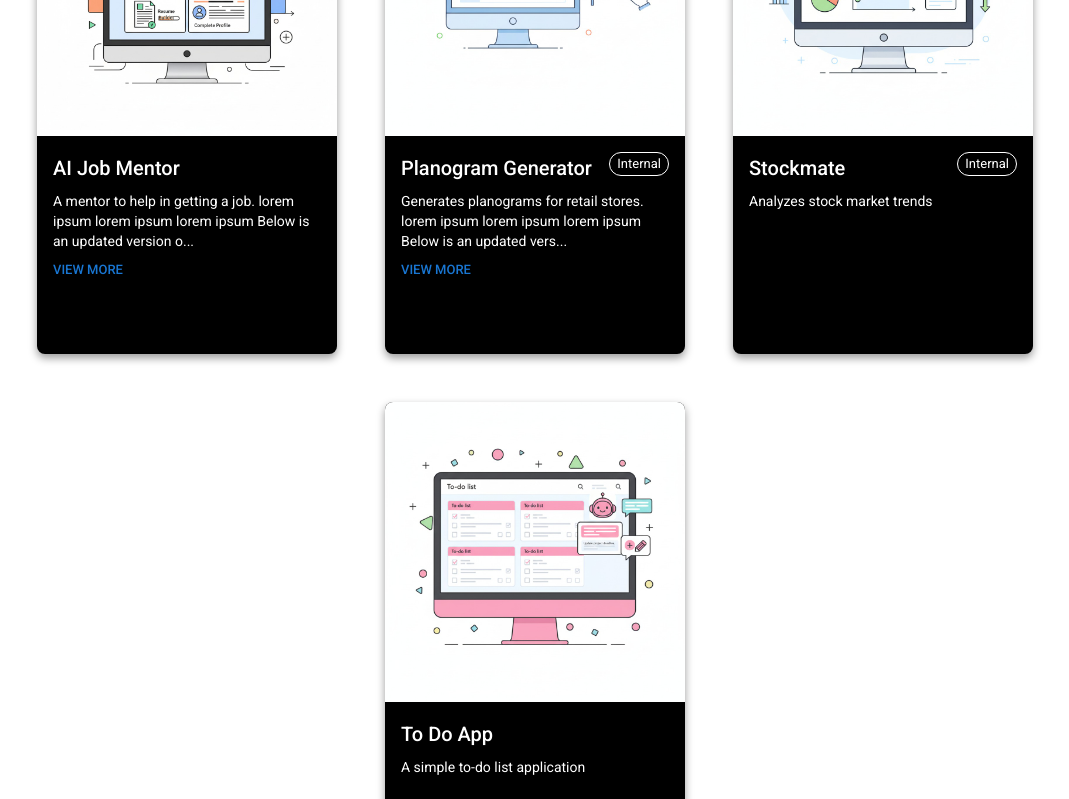
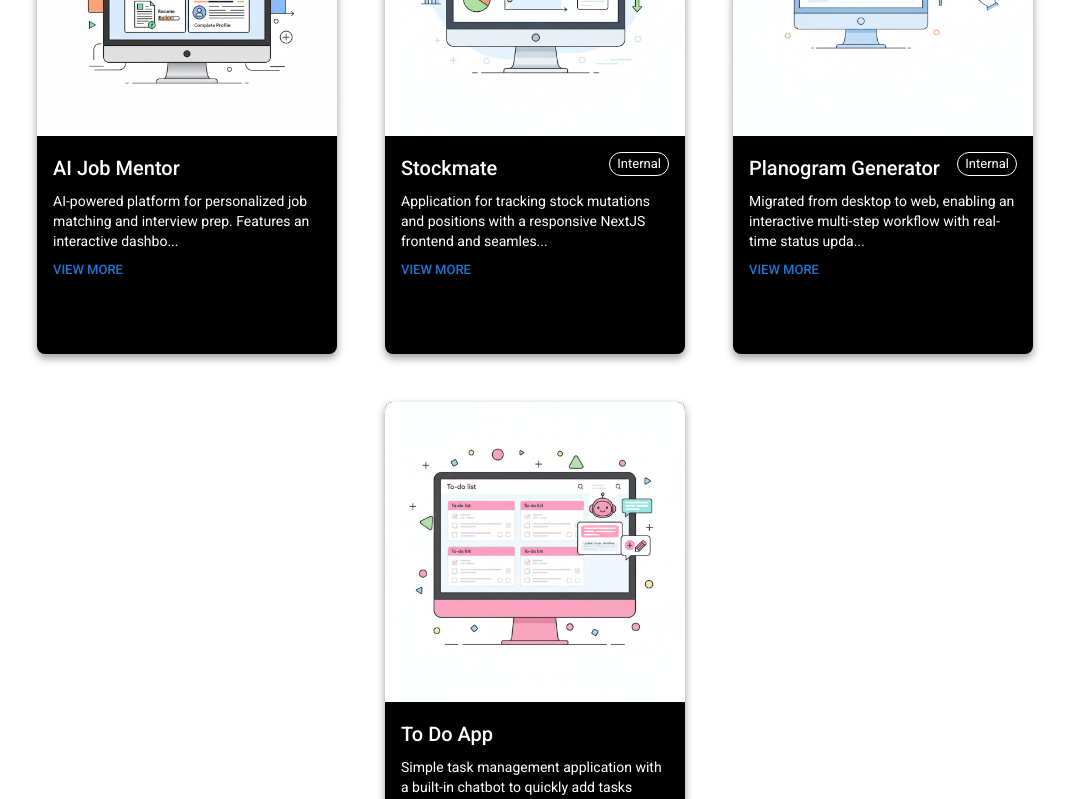
Before and after one commit to saumya673/my_portfolio, a Next.js app: page /projects in a window 1280 px wide. Shown: the part 260-1059 px from the top of the page, without its empty margins (105-1174 px from the left). Built offline with nearby package versions, Linux system fonts and the light colour scheme; some icons are missing; what @mui/material-nextjs would draw is missing.

Commit message:
Add DownloadFileButton component for file downloads

```diff
--- /dev/null
+++ b/src/components/button/Button.tsx
@@ -0,0 +1,27 @@
+import Button from "@mui/material/Button";
+import FileDownloadIcon from "@mui/icons-material/FileDownload";
+
+interface DownloadFileButtonProps {
+  title: string;
+  filepath: string;
+  name?: string;
+}
+
+export default function DownloadFileButton({
+  title,
+  filepath,
+  name,
+}: DownloadFileButtonProps) {
+  return (
+    <Button
+      variant="contained"
+      color="primary"
+      startIcon={<FileDownloadIcon />}
+      href={filepath}
+      download={`${name}.pdf`}
+      sx={{ backgroundColor: "black" }}
+    >
+      {title}
+    </Button>
+  );
+}
--- a/src/components/header/Header.tsx
+++ b/src/components/header/Header.tsx
@@ -28,7 +28,6 @@ const navItems = [
   { label: "Home", href: "/" },
   { label: "About", href: "/about" },
   { label: "Contact", href: "/contact" },
-  { label: "Resume", href: "/resume" },
   { label: "Projects", href: "/projects" },
 ];
 
--- a/src/components/home/Home.tsx
+++ b/src/components/home/Home.tsx
@@ -1,5 +1,25 @@
-const Home = () => {
-  return <div>Welcome to my portfolio</div>;
-};
+import Avatar from "@mui/material/Avatar";
+import DownloadFileButton from "../button/Button";
 
-export default Home;
+export default function ImageAvatars() {
+  return (
+    <div className="flex flex-col justify-center items-center gap-8">
+      <Avatar
+        alt="Saumya"
+        src="/profile/profile.jpg"
+        sx={{ width: 150, height: 150 }}
+      />
+      <div>
+        Full-Stack Engineer crafting sleek UIs and robust backends with React,
+        Next.js, TypeScript, Tailwind, and FastAPI. <br />
+        Turning ideas into scalable, cloud-ready solutions with a focus on
+        performance and great user experiences.
+      </div>
+      <DownloadFileButton
+        title="Resume"
+        filepath="/resume/saumya_resume.pdf"
+        name="Saumya_resume"
+      />
+    </div>
+  );
+}
--- a/src/components/projects/ProjectData.ts
+++ b/src/components/projects/ProjectData.ts
@@ -19,31 +19,31 @@ export const projects: Project[] = [
       id: "ai-job-mentor",
       title: "AI Job Mentor",
       description:
-        "A mentor to help in getting a job. lorem ipsum lorem ipsum lorem ipsum Below is an updated version of your ProjectCard component that fixes the card actions at the bottom and toggles a View More option when the description is long:",
+        "AI-powered platform for personalized job matching and interview prep. Features an interactive dashboard with weekly-updated skill and salary trends, ATS-optimized customizable content, role-specific Q&A with performance tracking, AI-driven improvement tips, and auto-generated drafts from job descriptions.",
       githubLink: "https://github.com/saumya673/ai-job-mentor",
       deployedLink: "https://nextpesha.vercel.app/",
       image: aiJobMentor.src,
       internalProject: false,
     },
     {
+      id: "stockmate",
+      title: "Stockmate",
+      description: "Application for tracking stock mutations and positions with a responsive NextJS frontend and seamless API integration via a BFF layer. Provides secure Azure AD authentication with automated onboarding, robust validation using Zod, and efficient global state management with Zustand. Includes an AI-driven chatbot for quick stock data lookups. Ensures reliability with strong unit and integration test coverage.",
+      image: stockAnalysis.src,
+      internalProject: true,
+    },
+    {
       id: "planogram-generator",
       title: "Planogram Generator",
       description:
-        "Generates planograms for retail stores. lorem ipsum lorem ipsum lorem ipsum Below is an updated version of your ProjectCard component that fixes the card actions at the bottom and toggles a View More option when the description is long:",
+        "Migrated from desktop to web, enabling an interactive multi-step workflow with real-time status updates and parallel session handling. Built with a Kotlin backend and BFF in NextJS, supporting Excel generation and smooth user actions. The migration streamlined planogram creation and boosted usage by 70%.",
       image: planogramGenerator.src,
-      internalProject: true,
-    },
-    {
-      id: "stockmate",
-      title: "Stockmate",
-      description: "Analyzes stock market trends",
-      image: stockAnalysis.src,
       internalProject: true,
     },
     {
       id: "todo-app",
       title: "To Do App",
-      description: "A simple to-do list application",
+      description: "Simple task management application with a built-in chatbot to quickly add tasks through natural conversation.",
       githubLink: "https://github.com/saumya673/nextjs-todo",
       deployedLink: "https://saumya-nextjs-todo.vercel.app",
       image: toDoApp.src,
```
Also changed, not shown: public/profile/profile.jpg (added), 1 other file (tests, documents, lock files or other folders).
